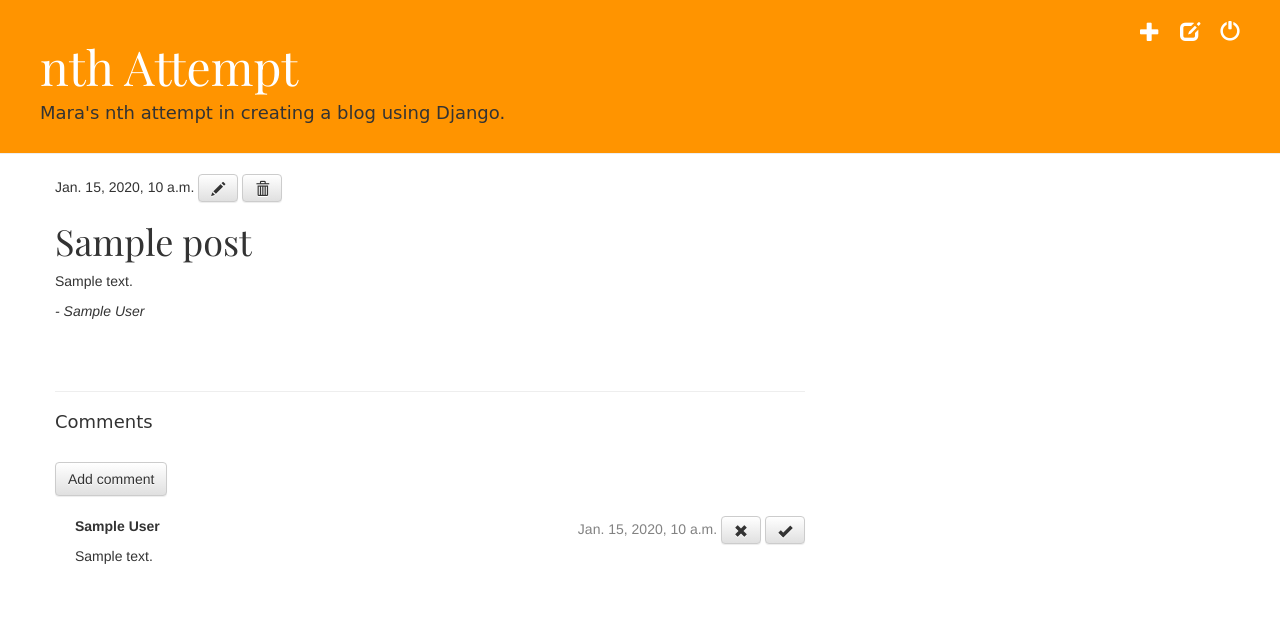
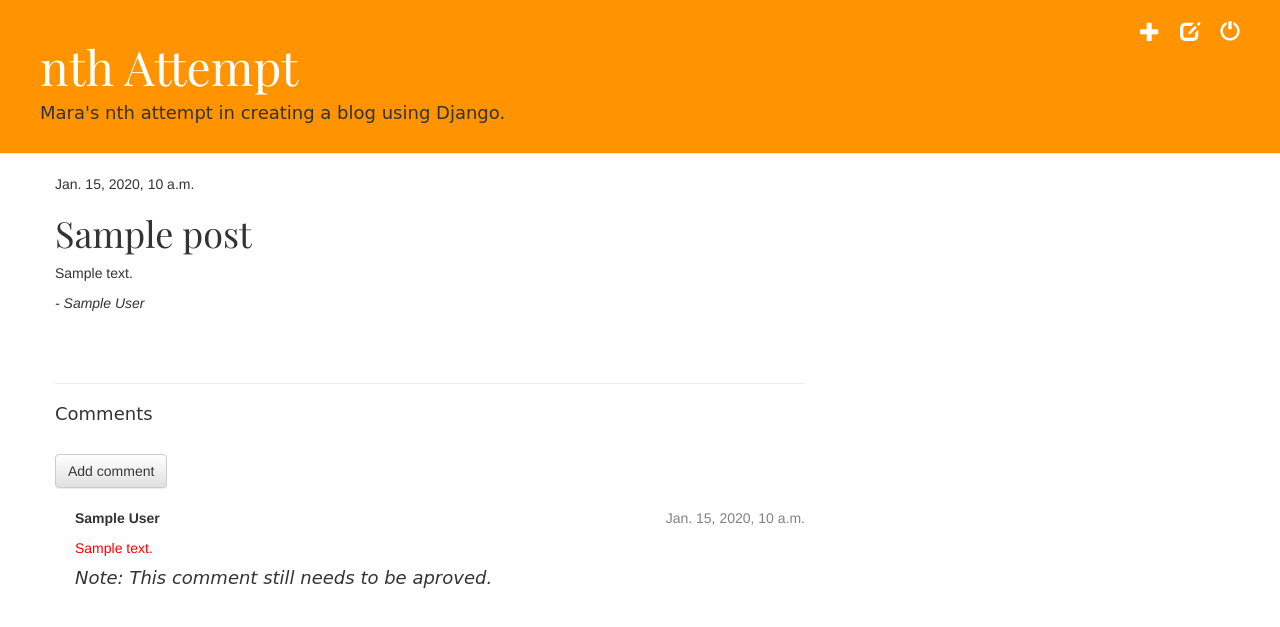
Before and after one commit to maragatchalian/djangoblog, a Django app: template blog/templates/blog/post_detail.html in a window 1280 px wide. Shown: the top 627 px of the page. Run offline with Django 3.2, Linux system fonts and the light colour scheme; a user stored in the database is signed in; the template is opened without the code that fills it: most values are stand-ins (such as "Sample title", 1, 10 or a date in 2020); some libraries are stand-ins or nearby versions; some web fonts are replaced.

Commit message:
Approved comments by Post owner only

```diff
--- a/blog/templates/blog/post_detail.html
+++ b/blog/templates/blog/post_detail.html
@@ -4,16 +4,19 @@
     <div class="post">
         {% if post.published_date %}
             {{ post.published_date }}
+
         {% else %}
             <a class="btn btn-default" href="{% url 'blog.views.post_publish' pk=post.pk %}">Publish</a>
+
         {% endif %}
 
-        {% if user.is_authenticated %}
+        {% if user.is_authenticated and user == post.author %}
             <a class="btn btn-default" href="{% url 'post_edit' pk=post.pk %}"><span class="glyphicon glyphicon-pencil"></span></a>
             <a class="btn btn-default" href="{% url 'post_delete' pk=post.pk %}"><span class="glyphicon glyphicon-trash"></span></a>
 
         {% else %}
             <a href="{% url 'django.contrib.auth.views.login' %}" class="top-menu"><span class="glyphicon glyphicon-lock"></span></a>
+
         {% endif %}
 
         <h1>{{ post.title }}</h1>
@@ -28,16 +31,26 @@
     {% for comment in post.comments.all %}
         {% if user.is_authenticated or comment.approved_comment %}
             <div class="comment">
-                <div class="date">
-                    {{ comment.created_date }}
-                    {% if not comment.approved_comment %}
-                        <a class="btn btn-default" href="{% url 'comment_remove' pk=comment.pk %}"><span class="glyphicon glyphicon-remove"></span></a>
-                        <a class="btn btn-default" href="{% url 'comment_approve' pk=comment.pk %}"><span class="glyphicon glyphicon-ok"></span></a>
+            <div class="date">
+            {{ comment.created_date }}
+
+        {% if not comment.approved_comment and user == post.author %}
+            <a class="btn btn-default" href="{% url 'comment_remove' pk=comment.pk %}"><span class="glyphicon glyphicon-remove"></span></a>
+            <a class="btn btn-default" href="{% url 'comment_approve' pk=comment.pk %}"><span class="glyphicon glyphicon-ok"></span></a>
+
         {% endif %}
         </div>
+
         <strong>{{ comment.author }}</strong>
-        <p>{{ comment.text|linebreaks }}</p>
-    </div>
+        {% if not comment.approved_comment %}
+            <font color='red'><p>{{ comment.text|linebreaks }}</p> </font>
+            <p><h4><i>Note: This comment still needs to be aproved.<h4></p></i>
+
+        {% else %}
+            {{ comment.text|linebreaks }}
+
+        {% endif %}
+        </div>
     {% endif %}
 
     {% empty %}
```
Also changed, not shown: db.sqlite3.
